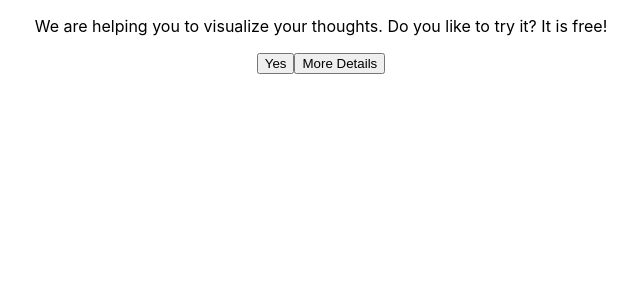
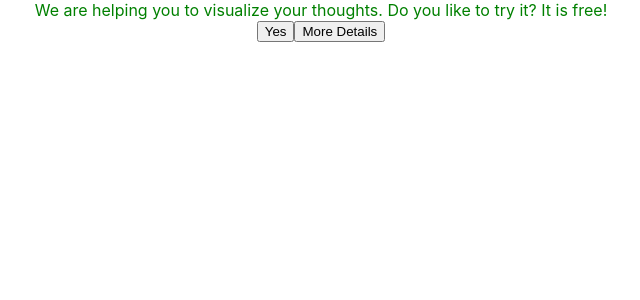
Before and after one commit to ilonacodes/chatbot, a React (Create React App) app: page / in a window 1280 px wide. Shown: the top 300 px of the page, without its empty margins (319-959 px from the left). Built offline with nearby package versions, Linux system fonts and the light colour scheme.

Commit message:
Add corresponding sides (user and chatbot) to chat

```diff
--- a/src/Chat.js
+++ b/src/Chat.js
@@ -1,6 +1,27 @@
 import React from 'react';
 import {connect} from "react-redux";
 import {actions} from "./actions";
+import {css} from "emotion";
+
+const user = css`
+    color: blue;
+`;
+
+const chatbot = css`
+    color: green;
+`;
+
+const Message = ({state}) => {
+    if (state.side === 'user') {
+        return (
+            <div className={user}>{state.message}</div>
+        );
+    }
+
+    return (
+        <div className={chatbot}>{state.message}</div>
+    )
+};
 
 class ChatComponent extends React.Component {
     constructor(props) {
@@ -25,7 +46,7 @@ class ChatComponent extends React.Component {
 
         return (
             <div>
-                <p>{state.message}</p>
+                <Message state={state}/>
 
                 {state.transitions.filter(transition => transition.button)
                     .map(transition =>
--- a/src/reducers.js
+++ b/src/reducers.js
@@ -5,6 +5,7 @@ const initState = {
     states: [
         {
             id: 'greeting',
+            side: 'chatbot',
             message: 'Welcome to productivity app!',
             transitions: [
                 {
@@ -15,6 +16,7 @@ const initState = {
         },
         {
             id: 'do-you-like-to-try',
+            side: 'chatbot',
             message: 'We are helping you to visualize your thoughts. Do you like to try it? It is free!',
             transitions: [
                 {
@@ -29,6 +31,7 @@ const initState = {
         },
         {
             id: 'do-you-like-to-try--yes',
+            side: 'user',
             message: 'Yes',
             transitions: [
                 {
@@ -39,6 +42,7 @@ const initState = {
         },
         {
             id: 'do-you-like-to-try--more-details',
+            side: 'user',
             message: 'More Details',
             transitions: [
                 {
@@ -49,6 +53,7 @@ const initState = {
         },
         {
             id: 'more-details',
+            side: 'chatbot',
             message: 'Then, tell me please, what do you expect from the product?',
             transitions: [
                 {
```
